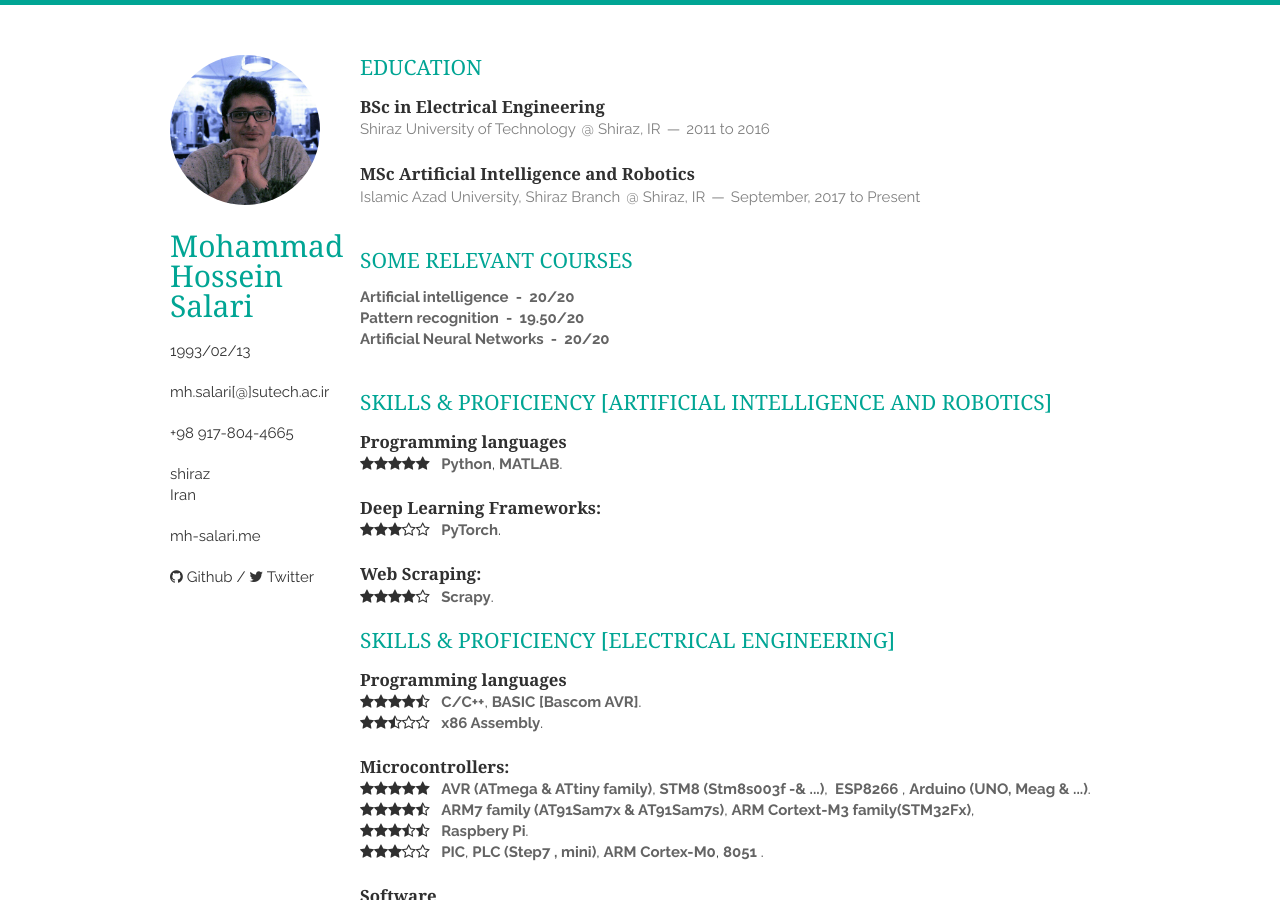
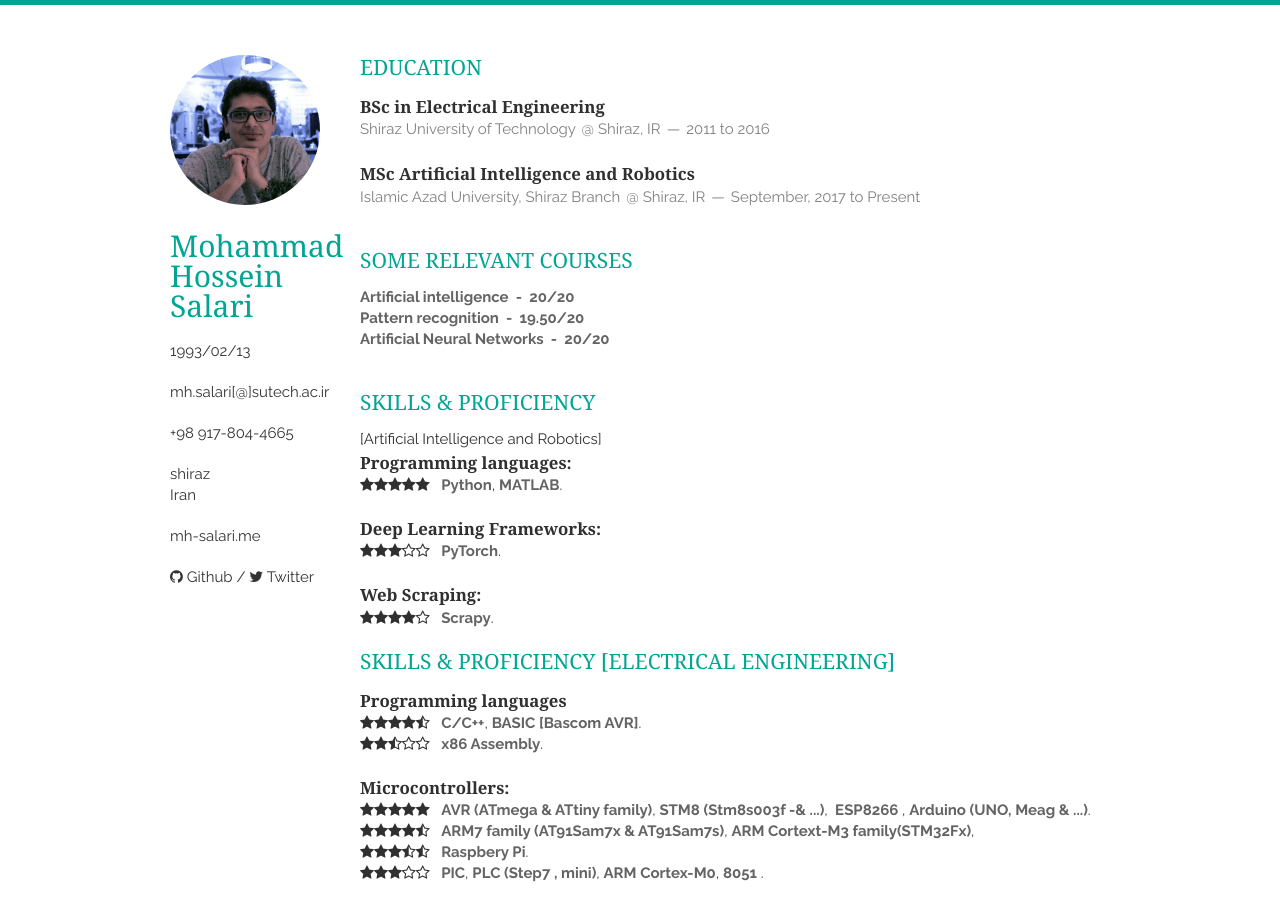
Before and after one commit to yazdipour/cv, a Jekyll site: the page built from index.html, in a window 1280 px wide and 900 px high. Built offline with Jekyll 4.4.1, drawn with Linux system fonts in a browser that asks for light colours; nearby versions of some CDN libraries.

```diff
--- a/_includes/skills.html
+++ b/_includes/skills.html
@@ -1,10 +1,10 @@
 <section class="thirteen columns">
 
 
-    <h1>Skills & Proficiency [Artificial Intelligence and Robotics]</h1>
+    <h1>Skills & Proficiency</h1></h2> [Artificial Intelligence and Robotics]</h2>
     <article>
         <header>
-            <h1>Programming languages</h1>
+            <h1>Programming languages:</h1>
         </header>
 
         <p>
```
